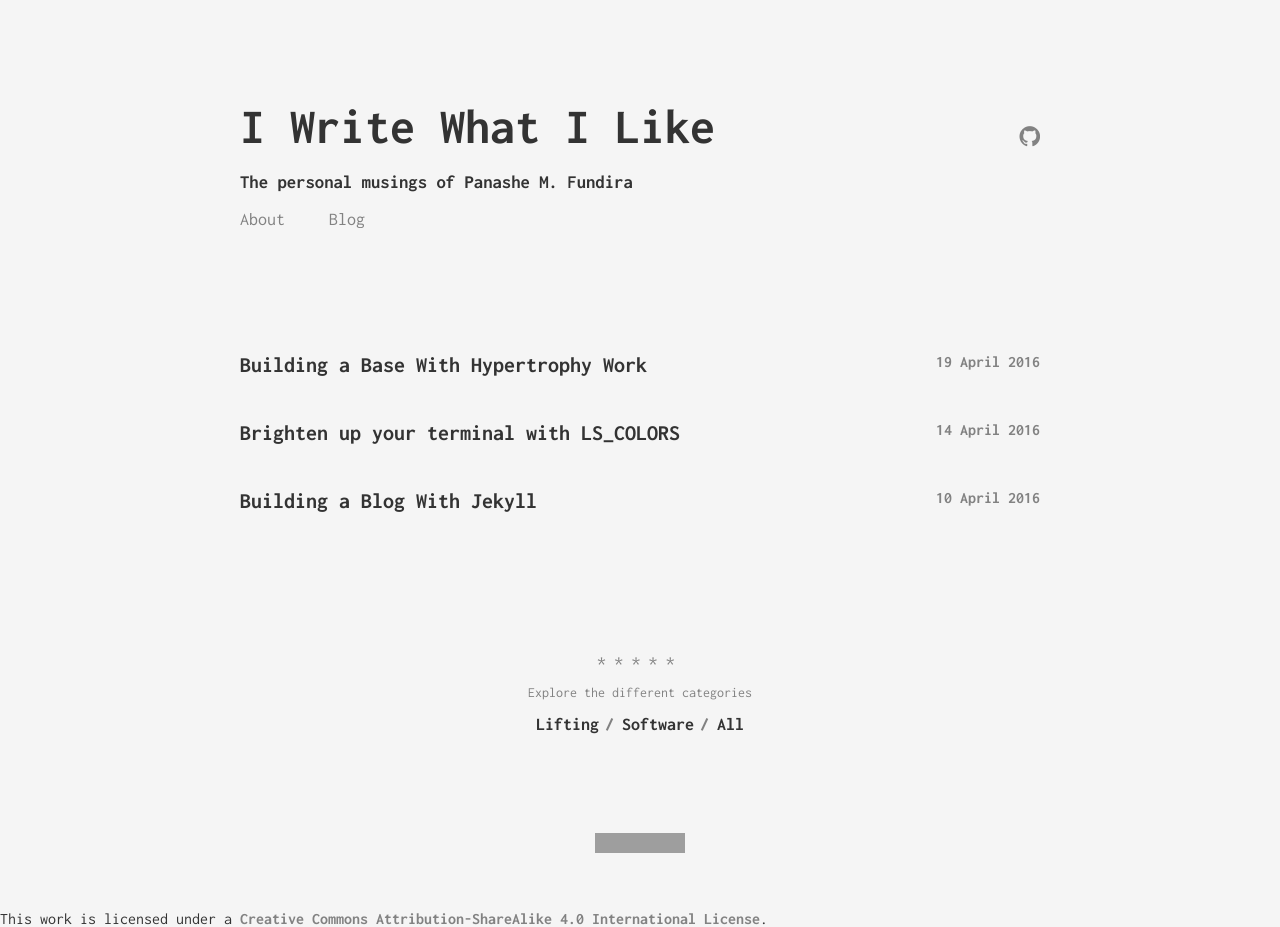
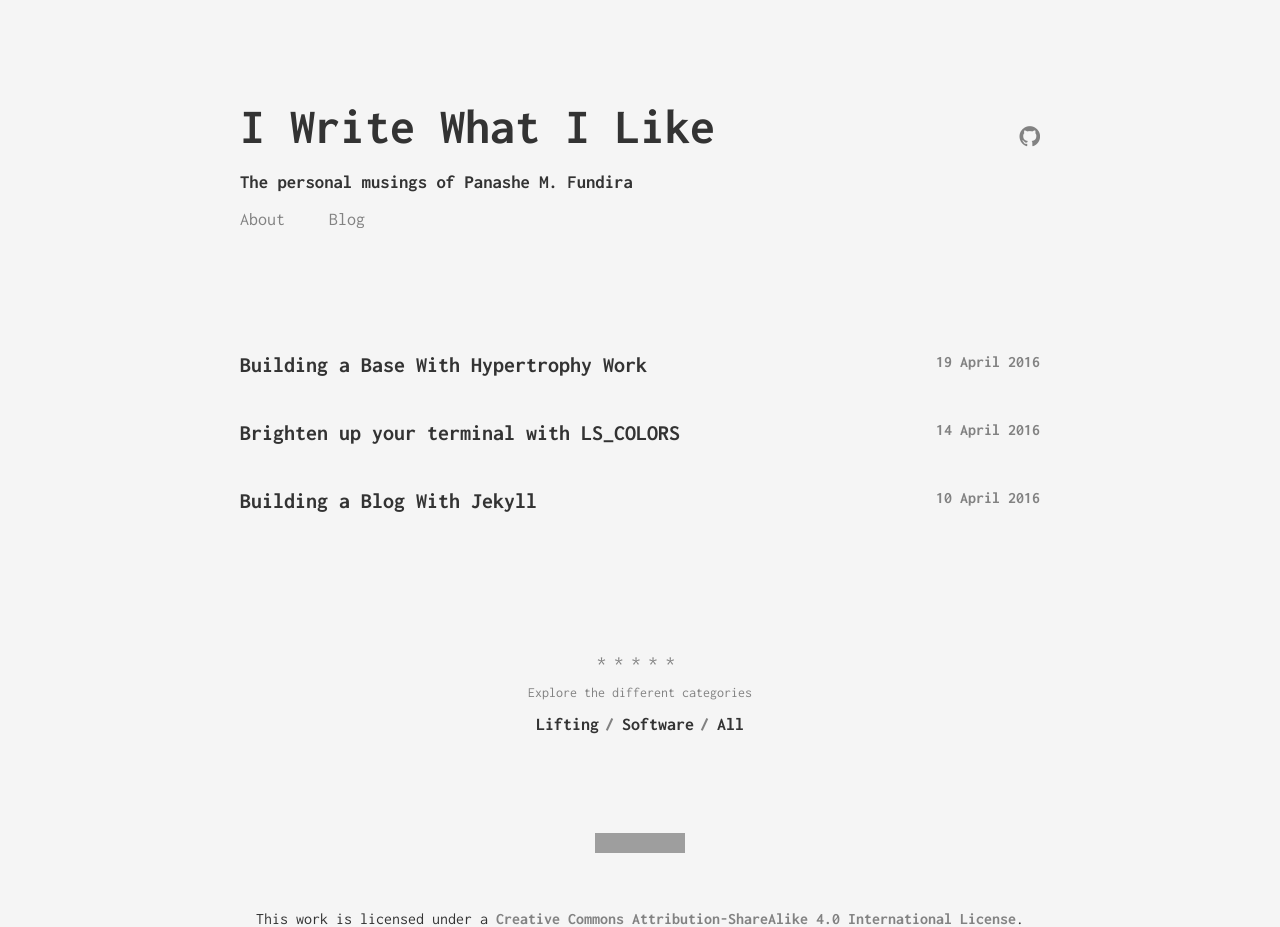
Before and after one commit to munyari/munyari.github.io, a Jekyll site: the page built from index.html, in a window 1280 px wide. Built offline with Jekyll 4.4.1, drawn with Linux system fonts in a browser that asks for light colours; grey boxes are pictures that could not be loaded.

Commit message:
improved footer
centered (finally), and broken up onto seperate lines

```diff
--- a/_includes/footer.html
+++ b/_includes/footer.html
@@ -1 +1,9 @@
-<a rel="license" href="http://creativecommons.org/licenses/by-sa/4.0/"><img alt="Creative Commons License" style="border-width:0" src="https://i.creativecommons.org/l/by-sa/4.0/88x31.png" /></a><br />This work is licensed under a <a rel="license" href="http://creativecommons.org/licenses/by-sa/4.0/">Creative Commons Attribution-ShareAlike 4.0 International License</a>.
+<footer class="footer">
+  <center>
+    <a rel="license" href="http://creativecommons.org/licenses/by-sa/4.0/">
+      <img alt="Creative Commons License" style="border-width:0" src="https://i.creativecommons.org/l/by-sa/4.0/88x31.png" />
+    </a>
+    <br />
+    This work is licensed under a <a rel="license" href="http://creativecommons.org/licenses/by-sa/4.0/">Creative Commons Attribution-ShareAlike 4.0 International License</a>.
+  </center>
+</footer>
```
